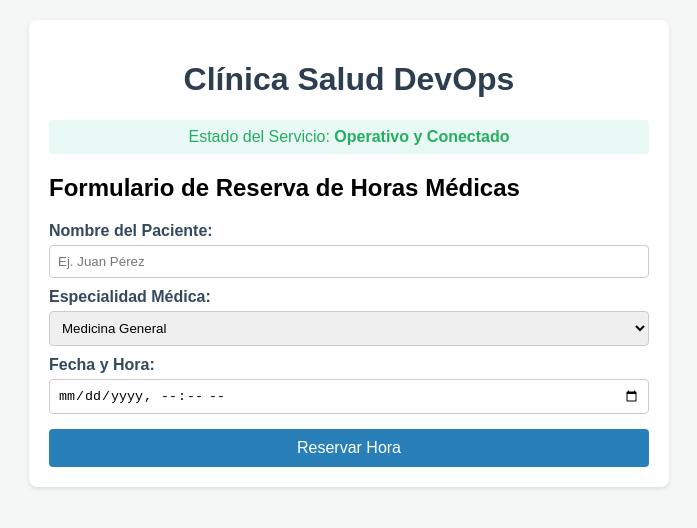
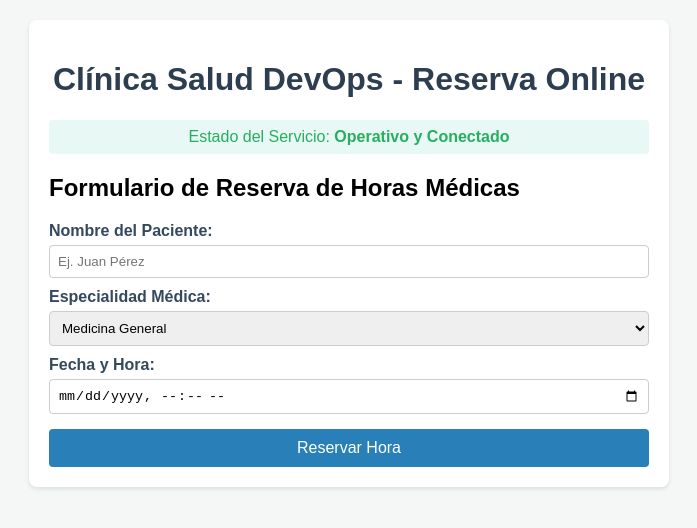
Before and after one commit to dpezoa85-ops/proyecto-devops, a plain HTML site: page src/index.html in a window 1280 px wide. Shown: the whole page, without its empty margins (291-988 px from the left). Drawn offline with Linux system fonts and the light colour scheme.

Commit message:
feat: actualiza encabezado del sistema de reserva medica

```diff
--- a/src/index.html
+++ b/src/index.html
@@ -7,7 +7,7 @@
 </head>
 <body>
     <div class="container">
-        <h1>Clínica Salud DevOps</h1>
+        <h1>Clínica Salud DevOps - Reserva Online</h1>
         <p class="status">Estado del Servicio: <strong>Operativo y Conectado</strong></p>
 
         <div class="card">
```
